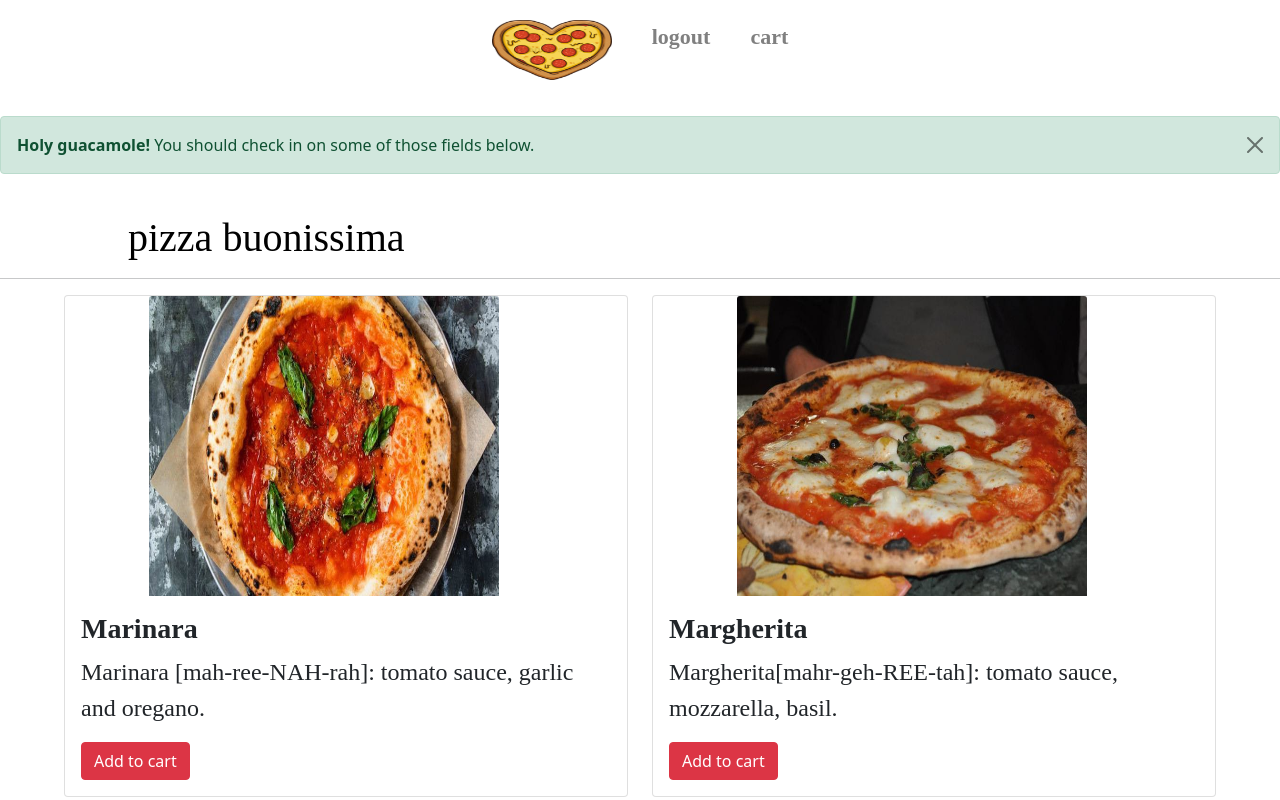
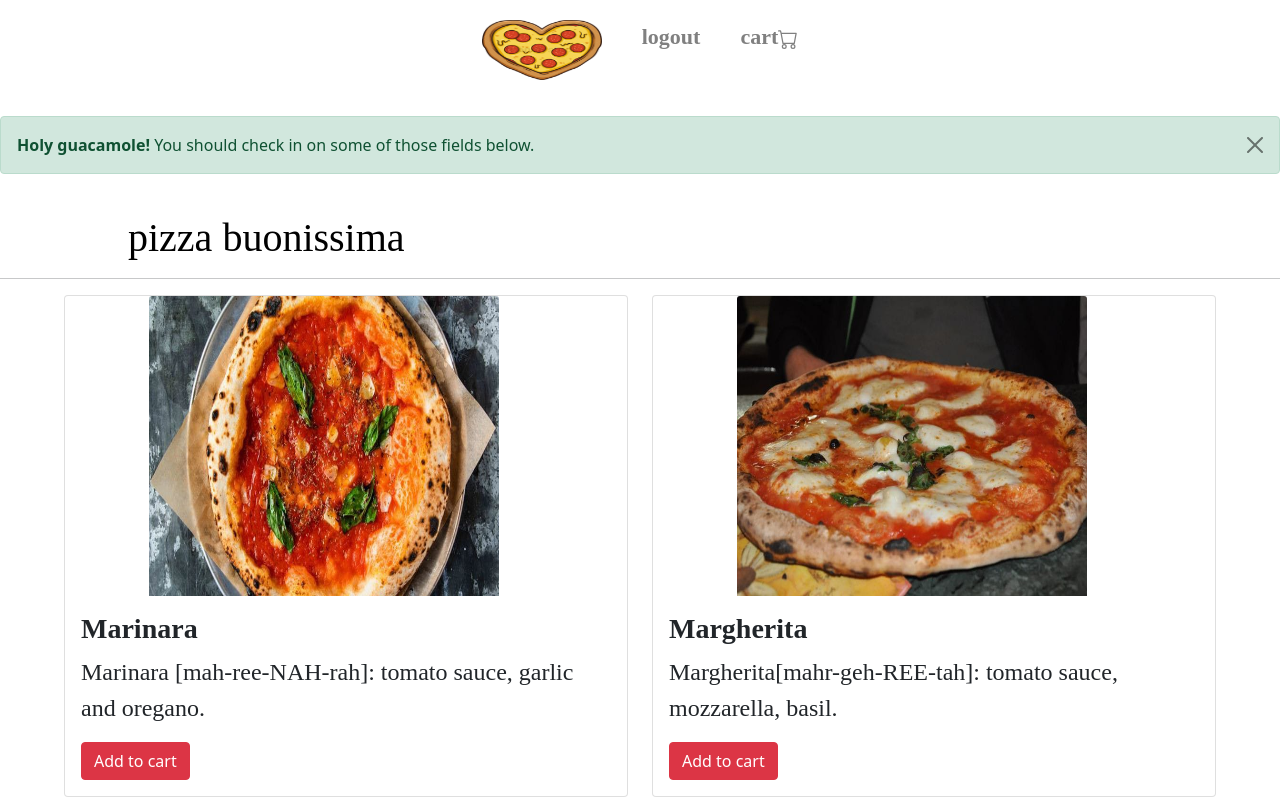
Before and after one commit to Prathayadav/pizzawebsite.github.io, a website: page menu.html in a window 1280 px wide. Shown: the top 800 px of the page. Drawn offline with nearby package versions, Linux system fonts and the light colour scheme.

Commit message:
Update menu.html

```diff
--- a/menu.html
+++ b/menu.html
@@ -17,7 +17,9 @@
 
             <li><img src="logo3.png" alt="logo"></li>
             <li><a href="index.html">logout</a></li>
-            <li><a href="">cart</a></li>
+            <li><a href="index.html">cart<svg xmlns="http://www.w3.org/2000/svg" width="20" height="20" fill="currentColor" class="bi bi-cart" viewBox="0 0 16 16">
+              <path d="M0 1.5A.5.5 0 0 1 .5 1H2a.5.5 0 0 1 .485.379L2.89 3H14.5a.5.5 0 0 1 .491.592l-1.5 8A.5.5 0 0 1 13 12H4a.5.5 0 0 1-.491-.408L2.01 3.607 1.61 2H.5a.5.5 0 0 1-.5-.5zM3.102 4l1.313 7h8.17l1.313-7H3.102zM5 12a2 2 0 1 0 0 4 2 2 0 0 0 0-4zm7 0a2 2 0 1 0 0 4 2 2 0 0 0 0-4zm-7 1a1 1 0 1 1 0 2 1 1 0 0 1 0-2zm7 0a1 1 0 1 1 0 2 1 1 0 0 1 0-2z"/>
+            </svg></a></li>
 
 
         </ul>
```
